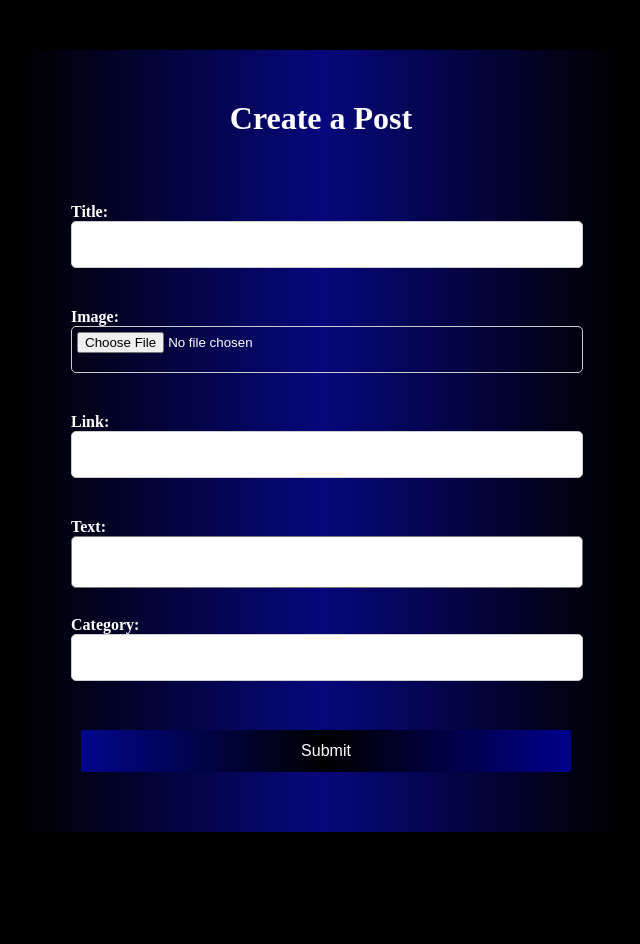
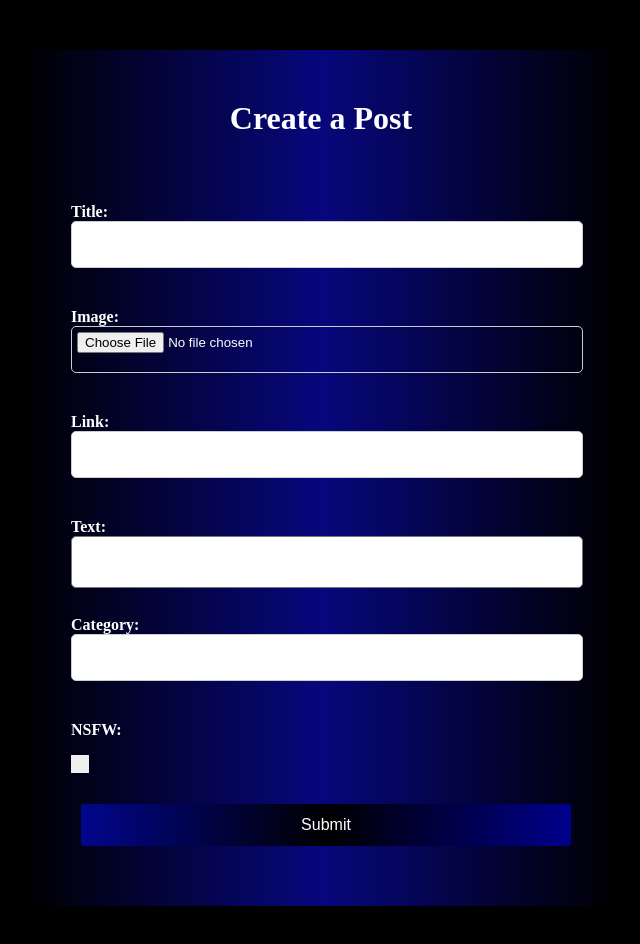
Before and after one commit to itss0urav/Anywhere-frontend, a React (Vite) app: page /createPost in a window 1280 px wide. Shown: the top 944 px of the page, without its empty margins (319-959 px from the left). Before the commit the page ends 882 px from the top, so only its background shows below. Built offline with nearby package versions, Linux system fonts and the light colour scheme; no server answers; a web font is replaced by a local one.

Commit message:
added nsfw option

```diff
--- a/src/components/CreatePost/CreatePost.jsx
+++ b/src/components/CreatePost/CreatePost.jsx
@@ -5,12 +5,13 @@ import { getDownloadURL, ref, uploadBytes } from "firebase/storage";
 import { useMutation, useQueryClient } from "react-query";
 import { PostServices } from "../../services/postServices";
 import { useNavigate } from "react-router-dom";
-import { CircleLoader} from "react-spinners"
+import { CircleLoader } from "react-spinners";
 const Post = () => {
   const titleRef = useRef();
   const descriptionRef = useRef();
   const categoryRef = useRef();
   const linkRef = useRef();
+  const nsfwRef = useRef();
   const [image, setImage] = useState();
   const navigate = useNavigate();
   const queryClient = useQueryClient();
@@ -38,17 +39,19 @@ const Post = () => {
       imageUrl: imgUrl,
       description: descriptionRef.current.value,
       link: linkRef.current.value,
-      // category: categoryRef.current.value,
+      category: categoryRef.current.value,
+      nsfw: nsfwRef.current.checked,
     };
     mutate(newPost);
   };
 
   return (
     <>
-    {
-      isLoading ? (
-        <div style={{height:"100vh", display:"grid", placeContent:"center"}}>
-          <CircleLoader color="#36d7b7" size={106}/>
+      {isLoading ? (
+        <div
+          style={{ height: "100vh", display: "grid", placeContent: "center" }}
+        >
+          <CircleLoader color="#36d7b7" size={106} />
         </div>
       ) : (
         <form onSubmit={handleSubmit} className={styles.formWrap}>
@@ -89,12 +92,20 @@ const Post = () => {
               <input type="text" ref={categoryRef} required />
             </label>
           </div>
+          <div>
+            <label>
+              NSFW:
+              <label className={styles.checkboxLabel}>
+                <input type="checkbox" ref={nsfwRef} />
+                <span className={styles.checkmark}></span>
+              </label>
+            </label>
+          </div>
+
           <button type="submit">Submit</button>
         </form>
-      )
-    }
+      )}
     </>
-
   );
 };
 
--- a/src/components/CreatePost/CreatePost.module.css
+++ b/src/components/CreatePost/CreatePost.module.css
@@ -13,6 +13,59 @@
     rgb(0, 0, 0) 100%
   );
 }
+.checkboxLabel {
+  display: block;
+  position: relative;
+  padding-left: 25px;
+  margin-bottom: 40px;
+  cursor: pointer;
+  font-size: 16px;
+  user-select: none;
+}
+
+.checkboxLabel input {
+  position: absolute;
+  opacity: 0;
+  cursor: pointer;
+}
+
+.checkmark {
+  position: absolute;
+  top: 0;
+  left: 0;
+  height: 18px;
+  width: 18px;
+  background-color: #eee;
+}
+
+.checkboxLabel:hover input ~ .checkmark {
+  background-color: #ffffff;
+}
+
+.checkboxLabel input:checked ~ .checkmark {
+  background-color: #d73636;
+}
+
+.checkmark:after {
+  content: "";
+  position: absolute;
+  display: none;
+}
+
+.checkboxLabel input:checked ~ .checkmark:after {
+  display: block;
+}
+
+.checkboxLabel .checkmark:after {
+  left: 7px;
+  top: 3px;
+  width: 5px;
+  height: 10px;
+  border: solid white;
+  border-width: 0 3px 3px 0;
+  transform: rotate(45deg);
+}
+
 
 .header {
   text-align: center;
```
Lines whose indentation alone changed are shown as unchanged.
